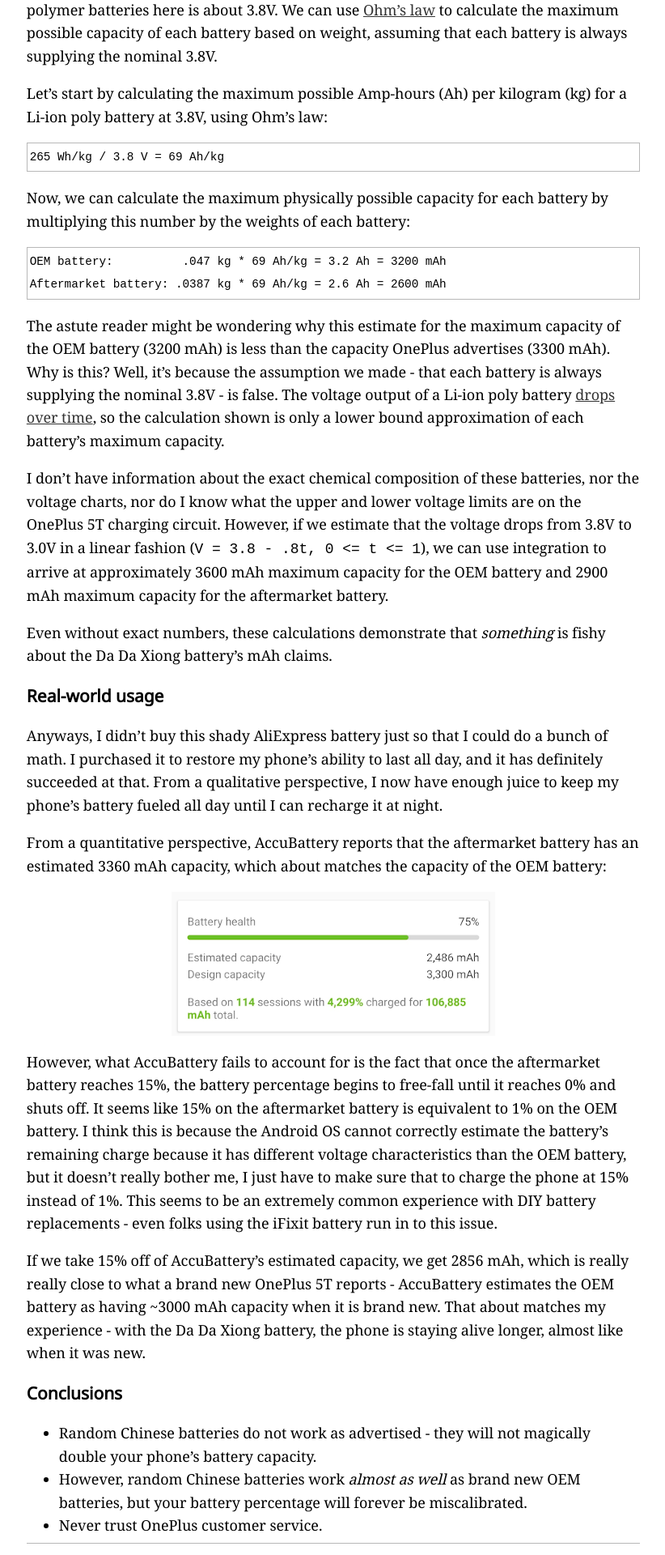
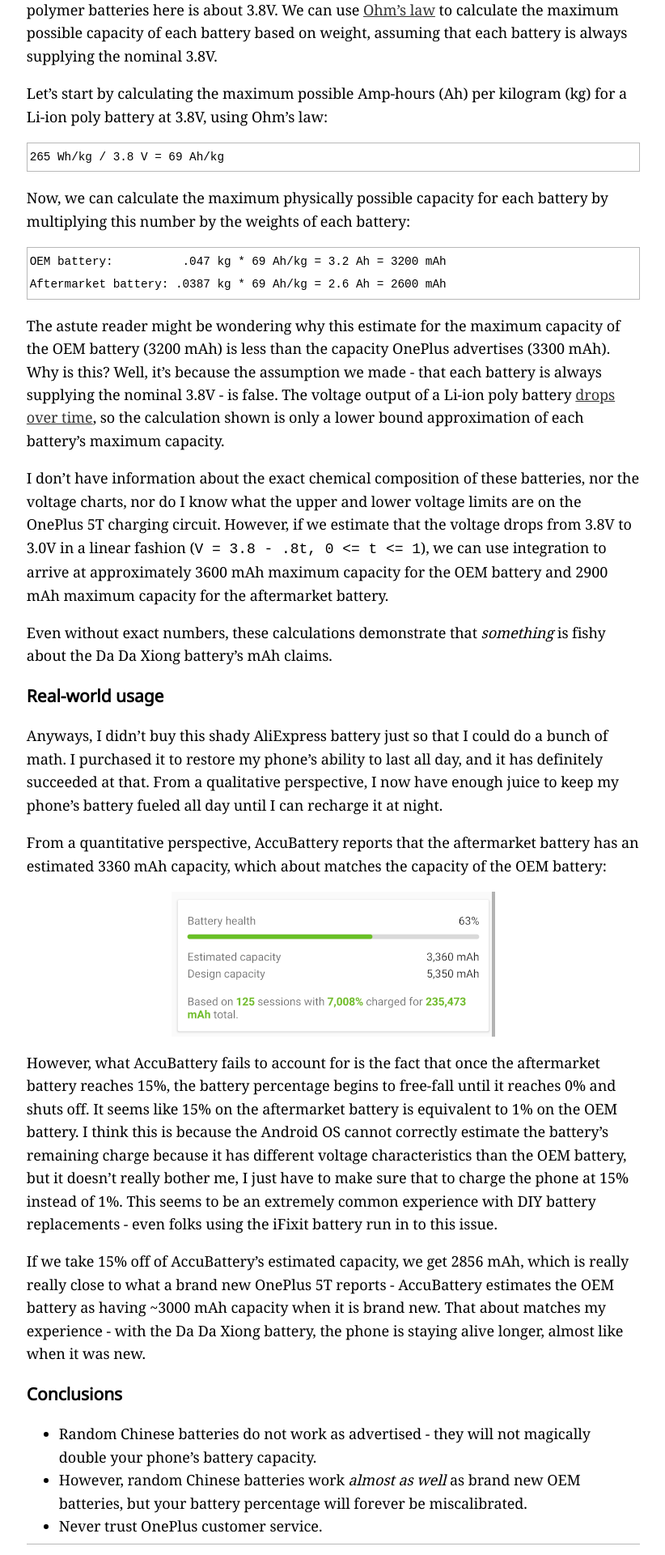
Before and after one commit to flotwig/site, a Jekyll site: the page built from _posts/2020-11-09-aftermarket-cell-phone-battery.md, in a window 1280 px wide. Shown: the part 3265-5185 px from the top of the page at 81% size, without its empty margins (228-1050 px from the left). Built offline with Jekyll 4.4.1, drawn with Linux system fonts in a browser that asks for light colours; comment, search, counter and statistics services are not loaded.

Commit message:
fix image url

```diff
--- a/_posts/2020-11-09-aftermarket-cell-phone-battery.md
+++ b/_posts/2020-11-09-aftermarket-cell-phone-battery.md
@@ -71,7 +71,7 @@
 
 From a quantitative perspective, AccuBattery reports that the aftermarket battery has an estimated 3360 mAh capacity, which about matches the capacity of the OEM battery:
 
-![Screenshot of AccuBattery app for aftermarket battery capacity](/assets/battery/oem-capacity.png)
+![Screenshot of AccuBattery app for aftermarket battery capacity](/assets/battery/aftermarket-capacity.png)
 
 However, what AccuBattery fails to account for is the fact that once the aftermarket battery reaches 15%, the battery percentage begins to free-fall until it reaches 0% and shuts off. It seems like 15% on the aftermarket battery is equivalent to 1% on the OEM battery. I think this is because the Android OS cannot correctly estimate the battery's remaining charge because it has different voltage characteristics than the OEM battery, but it doesn't really bother me, I just have to make sure that to charge the phone at 15% instead of 1%. This seems to be an extremely common experience with DIY battery replacements - even folks using the iFixit battery run in to this issue.
 
```
